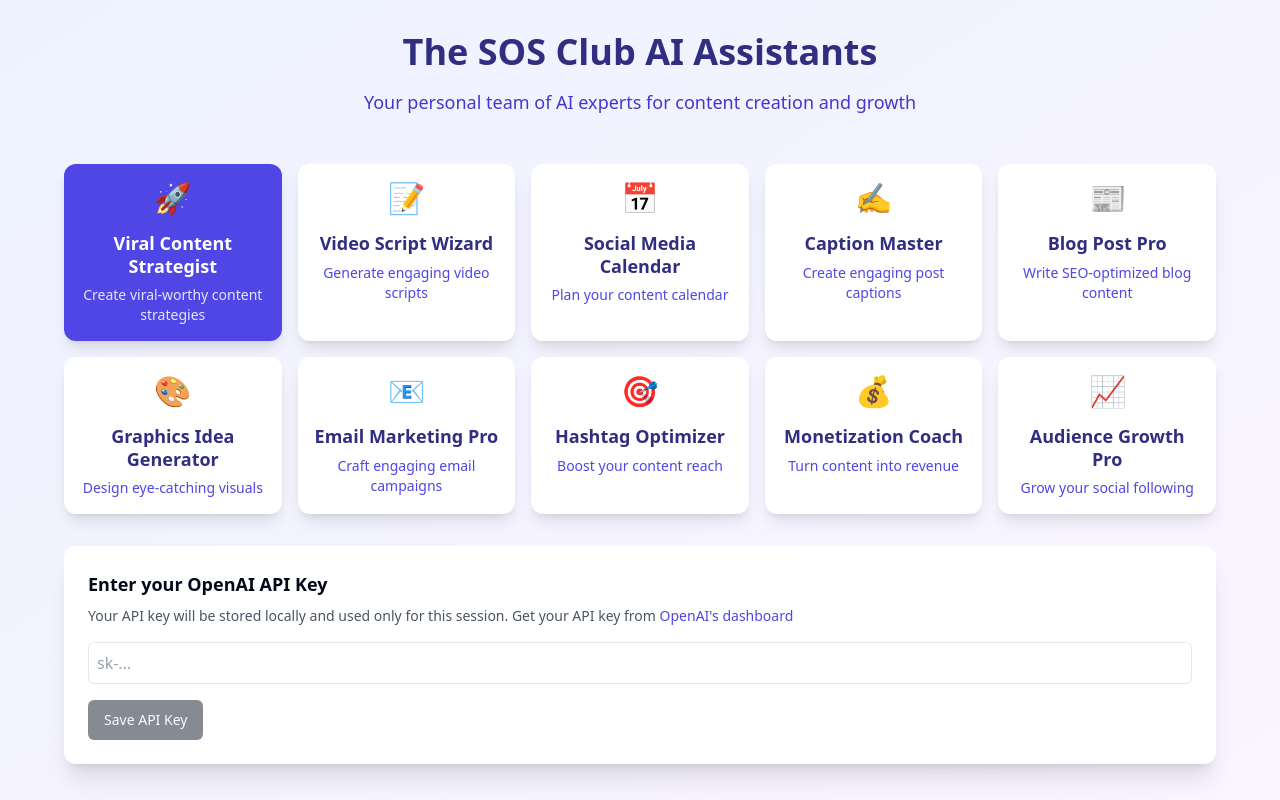
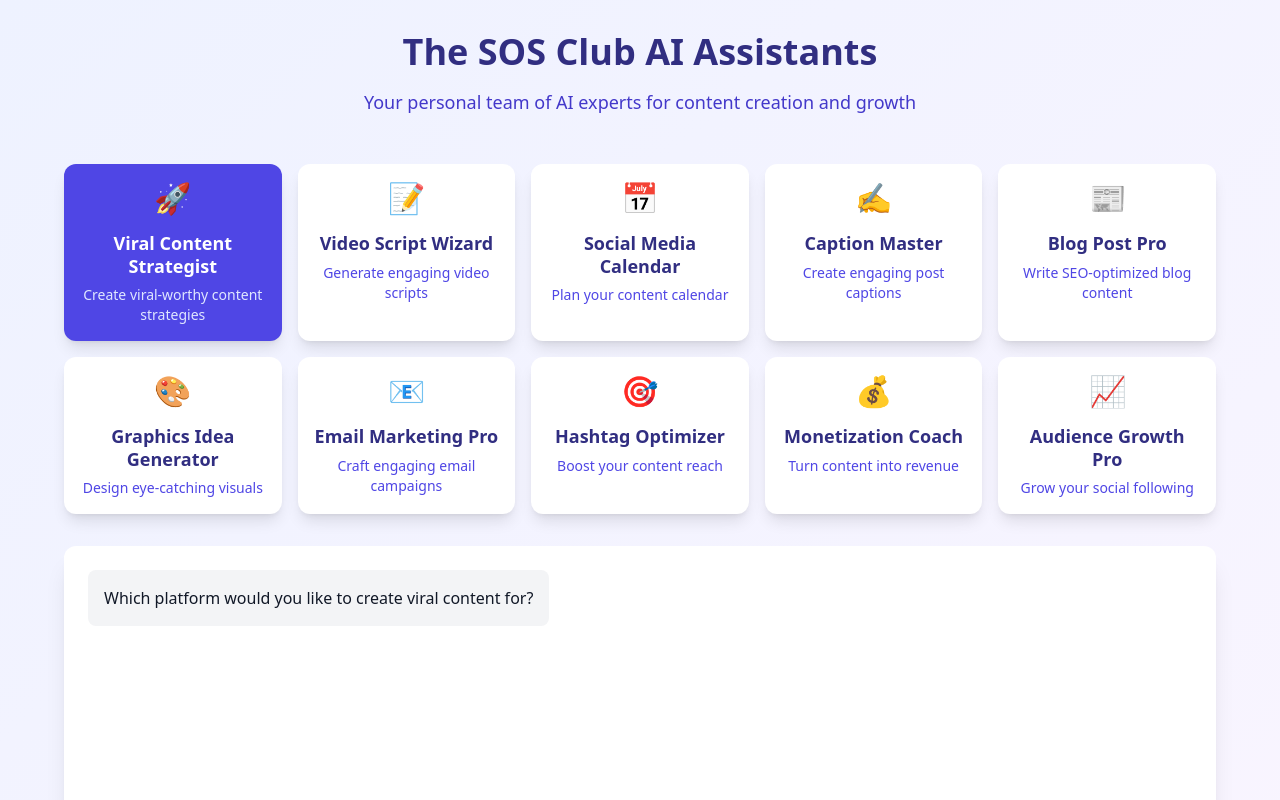
Before and after one commit to RWBII7/sos-club-ai-assistant-hub, a React (Vite) app: page / in a window 1280 px wide. Shown: the top 800 px of the page. Built offline with nearby package versions, Linux system fonts and the light colour scheme.

Commit message:
Update API integration
Modify the code to utilize the user's API for functionality.
[skip gpt_engineer]

```diff
--- a/src/components/ChatInterface.tsx
+++ b/src/components/ChatInterface.tsx
@@ -21,17 +21,10 @@ export const ChatInterface = ({ persona }: ChatInterfaceProps) => {
   ]);
   const [input, setInput] = useState("");
   const [isLoading, setIsLoading] = useState(false);
-  const [apiKey, setApiKey] = useState("");
-  const [showApiKeyInput, setShowApiKeyInput] = useState(true);
 
   const handleSubmit = async (e: React.FormEvent) => {
     e.preventDefault();
     if (!input.trim()) return;
-
-    if (!apiKey) {
-      toast.error("Please enter your OpenAI API key first");
-      return;
-    }
 
     const userMessage = { role: "user" as const, content: input };
     setMessages(prev => [...prev, userMessage]);
@@ -39,11 +32,10 @@ export const ChatInterface = ({ persona }: ChatInterfaceProps) => {
     setIsLoading(true);
 
     try {
-      const response = await fetch("https://api.openai.com/v1/chat/completions", {
+      const response = await fetch("https://api.sosclub.pro/v1/chat/completions", {
         method: "POST",
         headers: {
           "Content-Type": "application/json",
-          Authorization: `Bearer ${apiKey}`,
         },
         body: JSON.stringify({
           model: "gpt-4",
@@ -74,48 +66,6 @@ export const ChatInterface = ({ persona }: ChatInterfaceProps) => {
       setIsLoading(false);
     }
   };
-
-  const handleApiKeySubmit = (e: React.FormEvent) => {
-    e.preventDefault();
-    if (apiKey.trim()) {
-      setShowApiKeyInput(false);
-      toast.success("API key saved!");
-    }
-  };
-
-  if (showApiKeyInput) {
-    return (
-      <div className="bg-white rounded-xl shadow-xl p-4 md:p-6">
-        <form onSubmit={handleApiKeySubmit} className="space-y-4">
-          <div>
-            <h2 className="text-lg font-semibold mb-2">Enter your OpenAI API Key</h2>
-            <p className="text-sm text-gray-600 mb-4">
-              Your API key will be stored locally and used only for this session.
-              Get your API key from{" "}
-              <a
-                href="https://platform.openai.com/api-keys"
-                target="_blank"
-                rel="noopener noreferrer"
-                className="text-indigo-600 hover:text-indigo-800"
-              >
-                OpenAI's dashboard
-              </a>
-            </p>
-            <input
-              type="password"
-              value={apiKey}
-              onChange={(e) => setApiKey(e.target.value)}
-              className="w-full p-2 border rounded-md"
-              placeholder="sk-..."
-            />
-          </div>
-          <Button type="submit" disabled={!apiKey.trim()}>
-            Save API Key
-          </Button>
-        </form>
-      </div>
-    );
-  }
 
   return (
     <div className="bg-white rounded-xl shadow-xl p-4 md:p-6">
```
